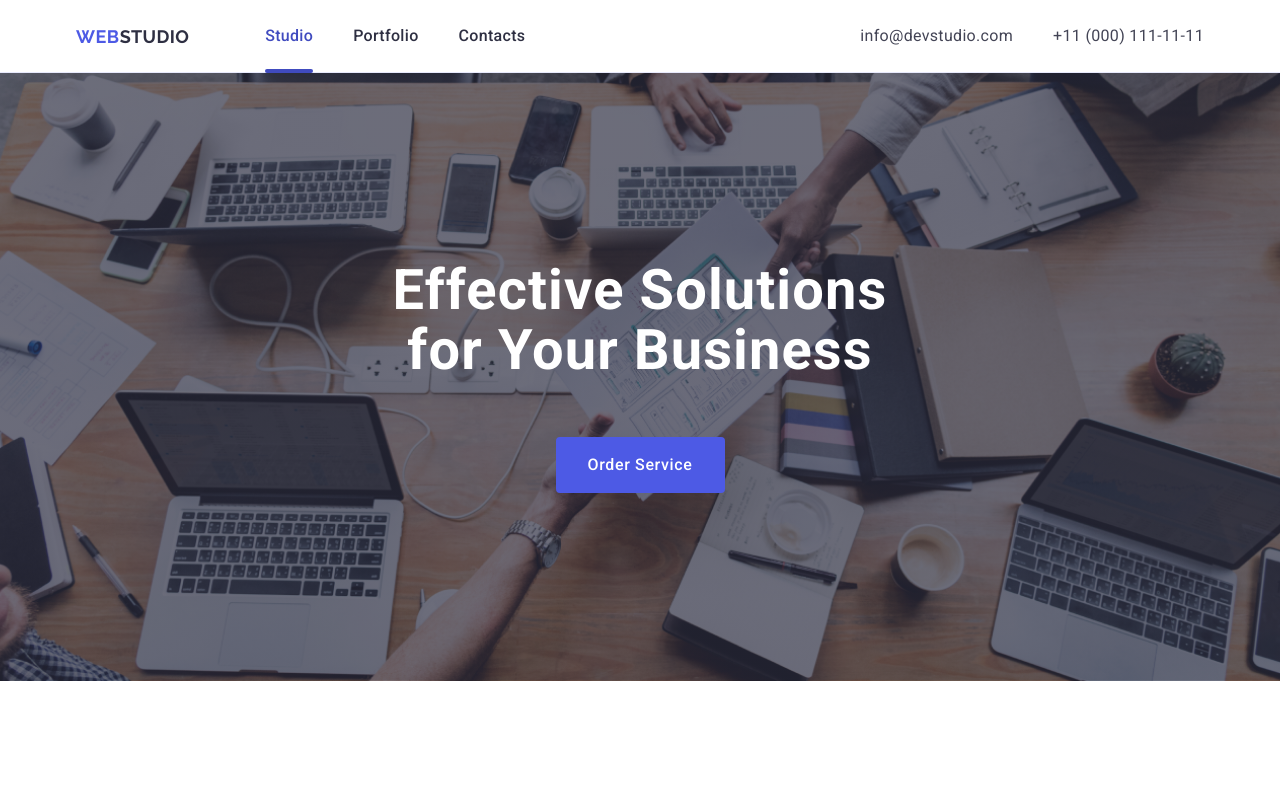
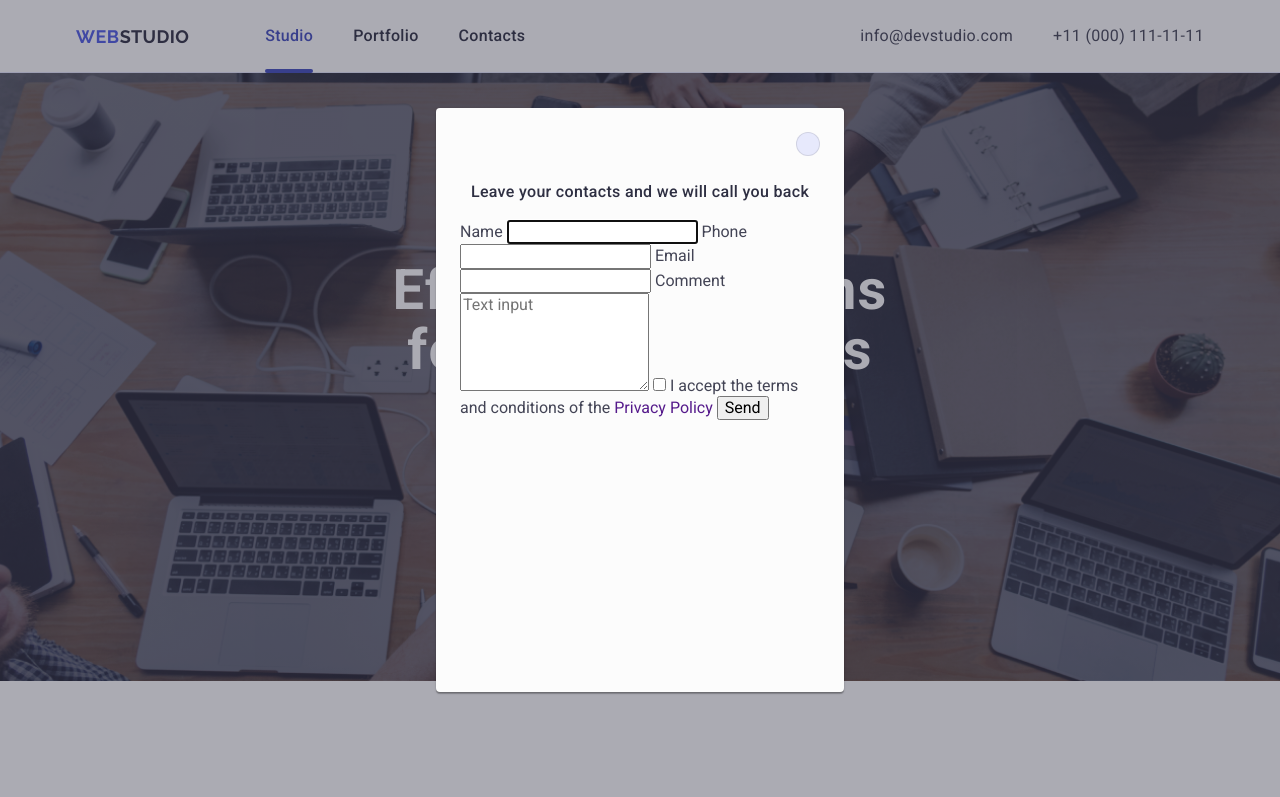
Before and after one commit to kgrebets/goit-markup-hw-05, a plain HTML site: page index.html in a window 1280 px wide. Shown: the top 797 px of the page. Drawn offline with nearby package versions, Linux system fonts and the light colour scheme.

Commit message:
modela styles

```diff
--- a/css/style.css
+++ b/css/style.css
@@ -455,6 +455,7 @@ p {
 .footer-social-icons-list {
     display: flex;
     gap: 16px;
+    margin-right: 160px;
 }
 
 .footer-social-icons-item {
@@ -546,7 +547,7 @@ p {
 
 /**************************************************/
 .modal-overlay {
-    background-color: rgba(0, 0, 0, 0.5);
+    background-color: rgba(46, 47, 66, 0.4);
 
     position: fixed;
     top: 0;
@@ -560,7 +561,8 @@ p {
 
     opacity: 0;
     pointer-events: none;
-    transition: opacity 250ms ease-in-out;
+    transition: opacity 250ms cubic-bezier(0.4, 0, 0.2, 1);
+    visibility: 250ms cubic-bezier(0.4, 0, 0.2, 1);
 }
 
 .modal-overlay.is-open {
@@ -571,9 +573,64 @@ p {
 .modal {
     background-color: #fff;
     border-radius: 4px;
-    padding: 16px;
     box-shadow: 0 2px 4px rgba(0, 0, 0, 0.2);
     max-width: 480px;
     max-height: 80%;
     overflow-y: auto;
+    position: absolute;
+    top: 50%;
+    left: 50%;
+    transform: translate(-50%, -50%);
+    width: 408px;
+    min-height: 584px;
+    background: #fcfcfc;
+    box-shadow: 0px 1px 1px rgba(0, 0, 0, 0.14),
+        0px 1px 3px rgba(0, 0, 0, 0.12),
+        0px 2px 1px rgba(0, 0, 0, 0.2);
+    transition: transform 250ms cubic-bezier(0.4, 0, 0.2, 1);
+    padding: 72px 24px 24px 24px;
 }
+
+.feedback-button-close {
+    position: absolute;
+    top: 24px;
+    right: 24px;
+    width: 24px;
+    height: 24px;
+    border-radius: 50%;
+    display: flex;
+    align-items: center;
+    justify-content: center;
+    background-color: #e7e9fc;
+    border: 1px solid rgba(0, 0, 0, 0.1);
+    padding: 0;
+    cursor: pointer;
+    transition: background-color 250ms cubic-bezier(0.4, 0, 0.2, 1),
+        border 250ms cubic-bezier(0.4, 0, 0.2, 1);
+
+}
+
+.feedback-button-close:hover {
+    border: none;
+    fill: #ffffff;
+}
+
+.feedback-button-close:focus {
+    background-color: #404bbf;
+    border: none;
+    fill: #ffffff;
+}
+
+.feedback-button-close-icon {
+    fill: 250ms cubic-bezier(0.4, 0, 0.2, 1);
+}
+
+.feedback-title {
+    font-weight: 500;
+    font-size: 16px;
+    line-height: 1.5;
+    text-align: center;
+    letter-spacing: 0.02em;
+    color: #2E2F42;
+    margin-bottom: 16px;
+}
--- a/index.html
+++ b/index.html
@@ -410,9 +410,14 @@
         </div>
     </footer>
 
-    <div class="modal-overlay ">
+    <div class="modal-overlay is-open">
         <div class="modal">
-            <h2>Leave your contacts and we will call you back</h2>
+            <button type="button" class="feedback-button-close">
+                <svg width="8" height="8" class="feedback-button-close-icon">
+                    <use href="./images/icons.svg#icon-f-close"></use>
+                </svg>
+            </button>
+            <p class="feedback-title">Leave your contacts and we will call you back</p>
             <form>
                 <label>
                     Name
@@ -439,7 +444,7 @@
                     I accept the terms and conditions of the <a href>Privacy Policy</a>
                 </label>
 
-                <button type="submit">Send</button>
+                <button type="subигmit">Send</button>
             </form>
 
         </div>
```
Also changed, not shown: images/icons.svg.
